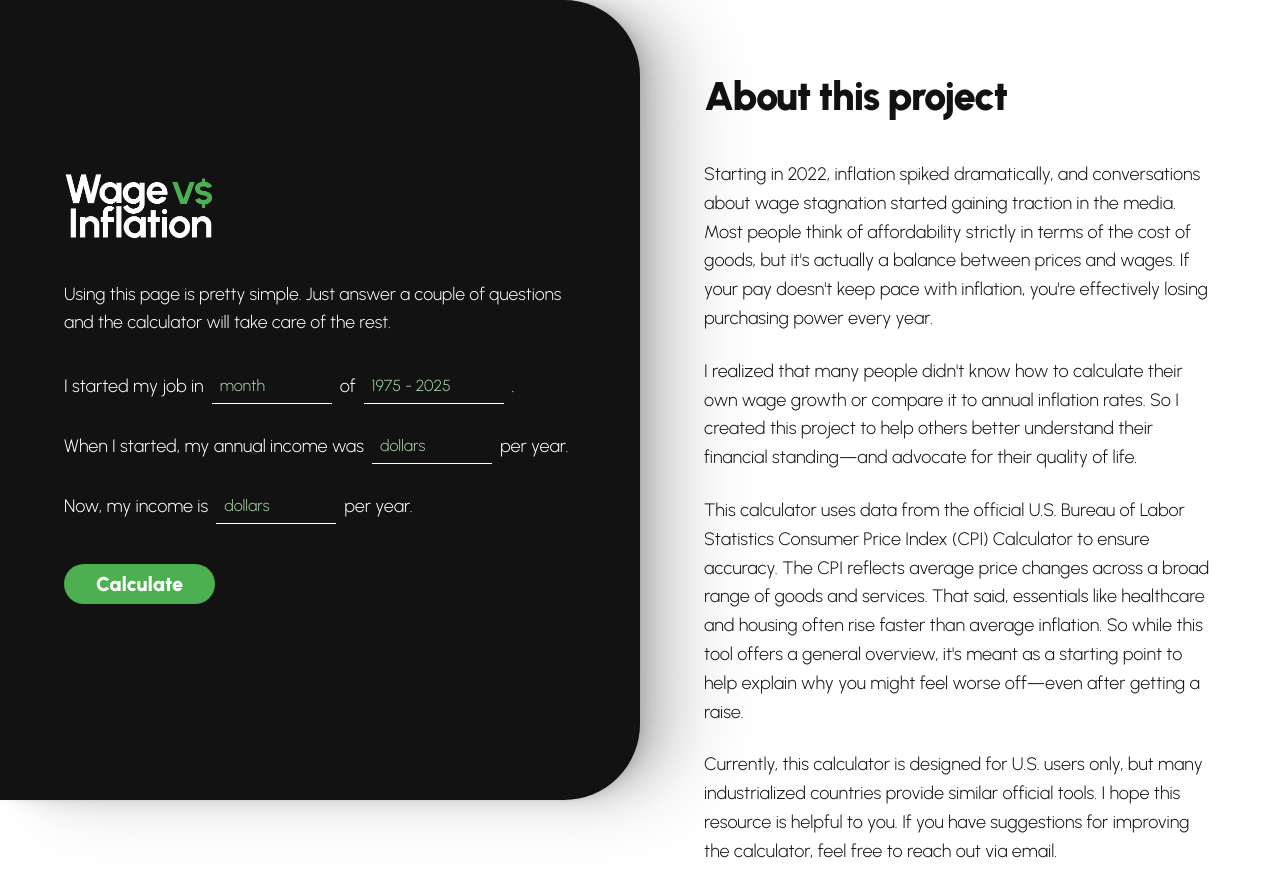
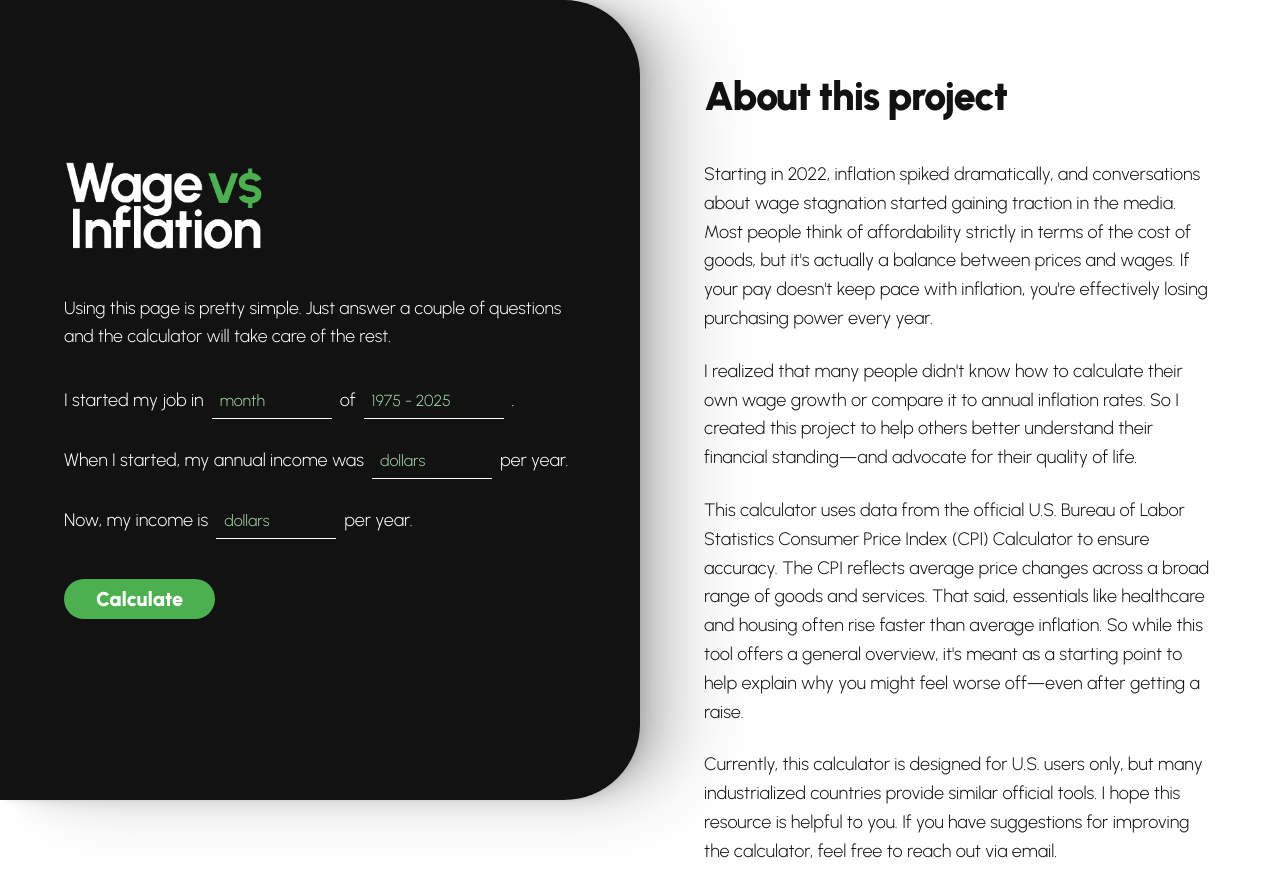
Before and after one commit to samualdaugherty/wagevsinflation, a Vue app: page / in a window 1280 px wide. Shown: the top 896 px of the page. Built offline with nearby package versions, Linux system fonts and the light colour scheme.

Commit message:
Set logo width to 200px for desktop and tablet views

```diff
--- a/src/App.vue
+++ b/src/App.vue
@@ -727,6 +727,10 @@ h2 {
     width: 100%;
     max-width: none;
   }
+
+  .logo {
+    width: 200px;
+  }
 }
 
 /* Desktop/Large styles */
@@ -736,10 +740,9 @@ h2 {
     position: sticky;
     top: 0;
     overflow-y: hidden;
-    /* Fixed 50vw width */
     width: 50vw;
     flex: none;
-    padding: 4rem; /* Explicitly set desktop padding */
+    padding: 4rem;
     box-shadow: 51px 0px 80px 0px rgba(0, 0, 0, 0.12),
                 33.056px 0px 46.852px 0px rgba(0, 0, 0, 0.09),
                 19.644px 0px 25.481px 0px rgba(0, 0, 0, 0.07),
@@ -749,10 +752,9 @@ h2 {
   }
 
   .right-panel {
-    /* Fixed 50vw width */
     width: 50vw;
     flex: none;
-    padding: 4rem; /* Explicitly set desktop padding */
+    padding: 4rem;
   }
 
   .left-panel .content-wrapper {
@@ -760,6 +762,10 @@ h2 {
     display: flex;
     flex-direction: column;
     justify-content: center;
+  }
+
+  .logo {
+    width: 200px;
   }
 }
 
```
